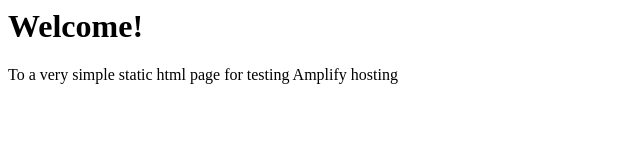
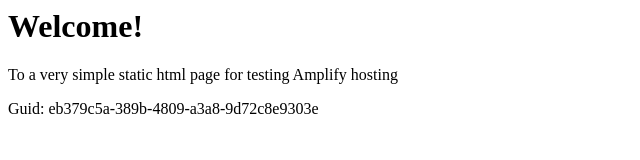
Before and after one commit to aws-aemilia-bah/Github-PR-Commit-Integration-Test-DoNotTouch-GitHubAutoBuildPrPreviewCanaryTest-v1-prod-me-south-1, a website: page src/index.html in a window 1280 px wide. Shown: the whole page, without its empty margins (0-640 px from the left). Drawn offline with Linux system fonts and the light colour scheme.

Commit message:
commit from integ tests

```diff
--- a/src/index.html
+++ b/src/index.html
@@ -1,3 +1,5 @@
+
+
 <html lang="en">
 
 <head>
@@ -10,6 +12,6 @@
 <body>
     <h1>Welcome!</h1>
     <p>To a very simple static html page for testing Amplify hosting</p>
-</body>
+    <p>Guid: eb379c5a-389b-4809-a3a8-9d72c8e9303e</p></body>
 
 </html>
```
